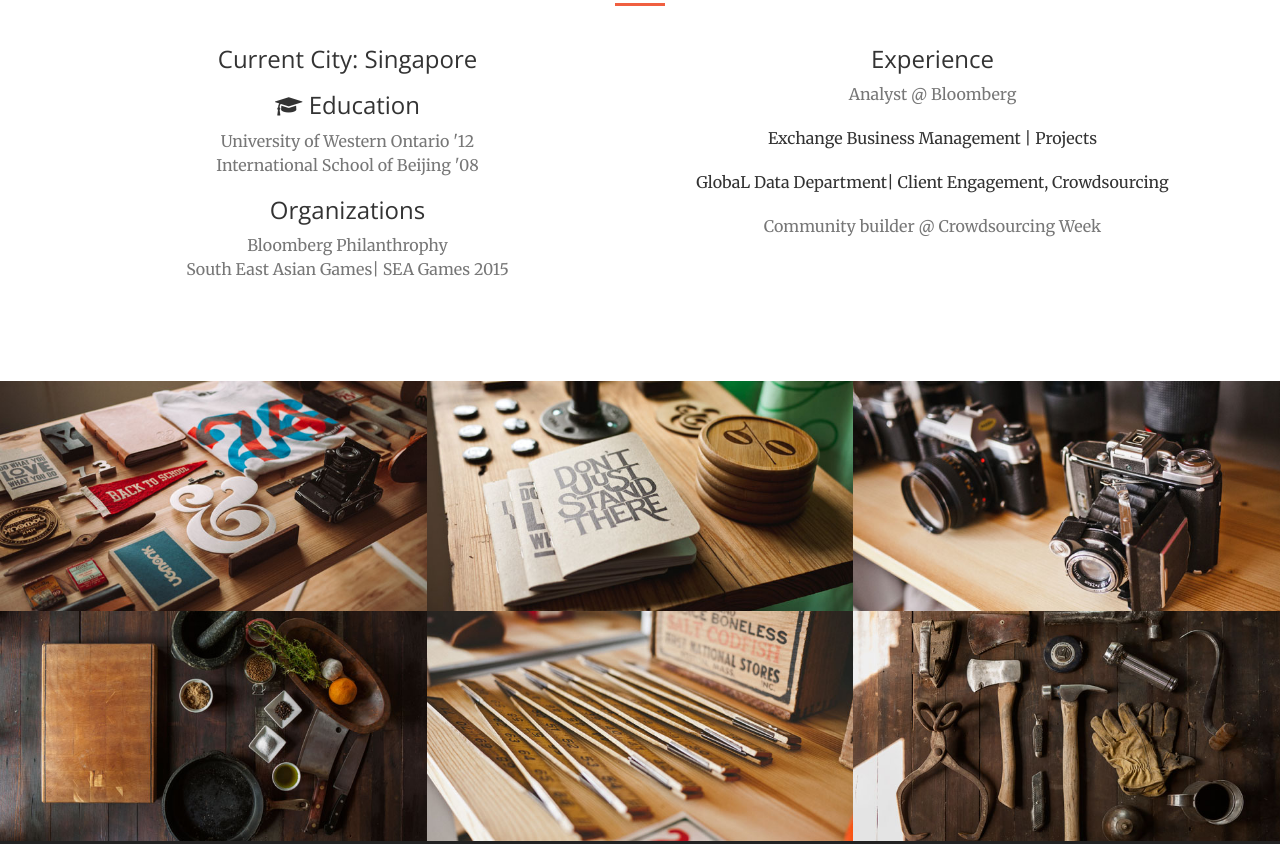
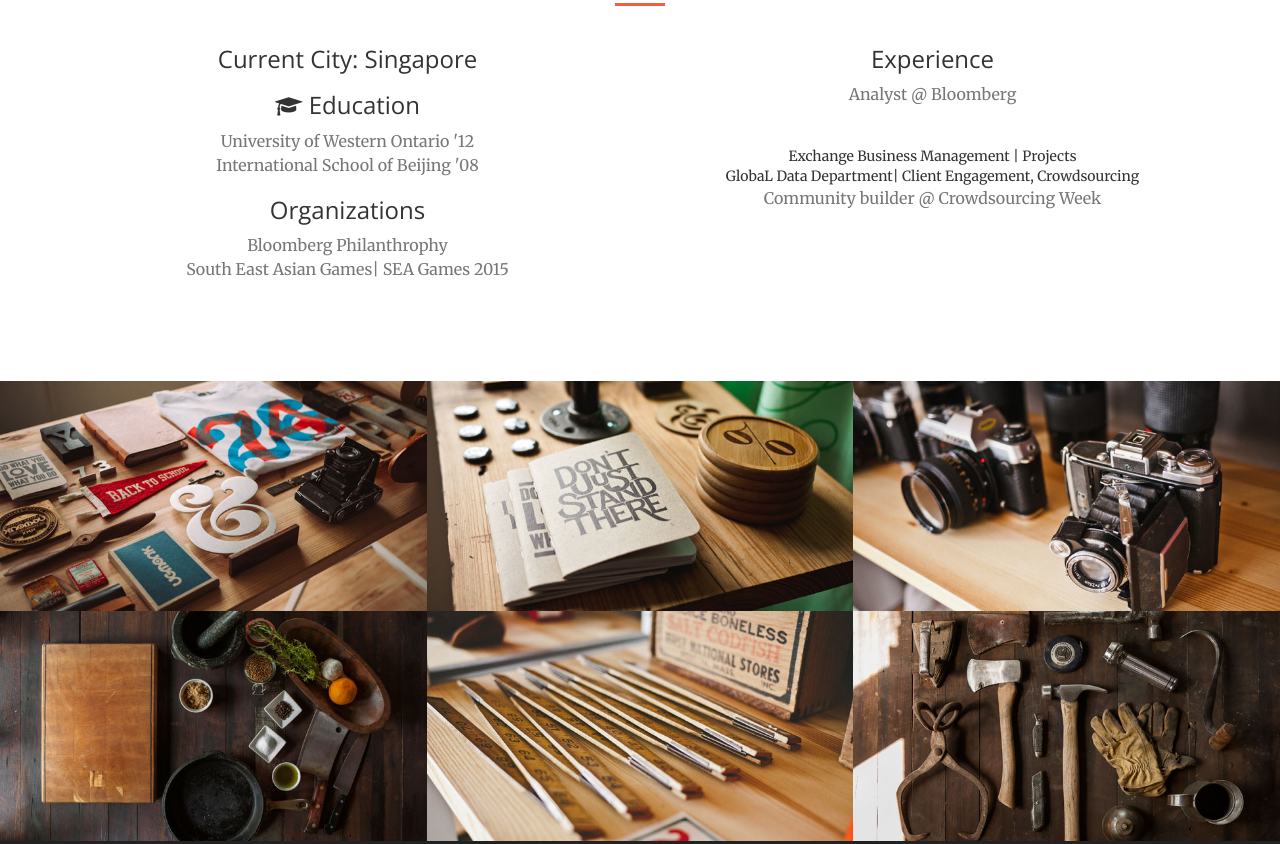
Before and after one commit to yiweiang/liyingtay, a plain HTML site: page index.html in a window 1280 px wide. Shown: the part 1320-2164 px from the top of the page. Drawn offline with nearby package versions, Linux system fonts and the light colour scheme.

Commit message:
aboutme experience2

```diff
--- a/index.html
+++ b/index.html
@@ -132,8 +132,8 @@
                     <div class="experience-box">
                         <h3>Experience</h3>
                         <p class="text-muted"> Analyst @ Bloomberg </p>
-                        <p> Exchange Business Management | Projects </p>
-                        <p> GlobaL Data Department| Client Engagement, Crowdsourcing </p>
+                        <br> Exchange Business Management | Projects
+                        <br> GlobaL Data Department| Client Engagement, Crowdsourcing
                         <p class="text-muted"> Community builder @ Crowdsourcing Week </p>
                     </div>
                 </div>
```
